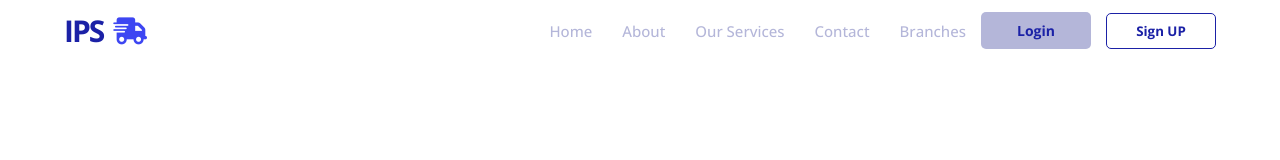
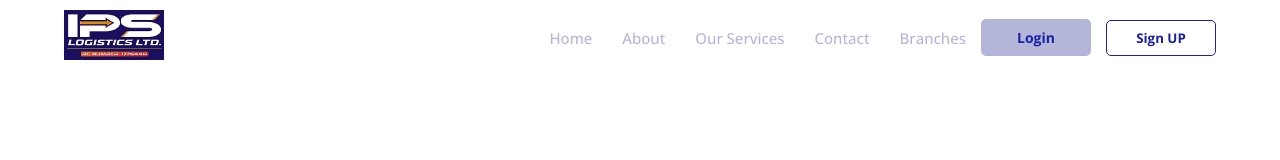
Before and after one commit to rambey-coder/ips-logistics, a React (Create React App) app: page / in a window 1280 px wide. Shown: the top 160 px of the page. Built offline with nearby package versions, Linux system fonts and the light colour scheme.

Commit message:
logo added

```diff
--- a/src/App.css
+++ b/src/App.css
@@ -12,21 +12,12 @@
 }
 
 .logo {
-  display: flex;
-  align-items: center;
-  gap: 10px;
+  width: 20%;
 }
 
-.logo > h1 {
-  color: #1B21A6;
-  font-size: 30px;
-  font-weight: 700;
-  letter-spacing: -2px;
-}
-
-.logo > i {
-  font-size: 27px;
-  color: #3D46F2;
+.logo > img {
+  width: 100px;
+  height: 50px;
 }
 
 .lists {
--- a/src/App.js
+++ b/src/App.js
@@ -7,8 +7,7 @@ function App() {
         <div className="nav-section">
           <div className="nav-container">
           <div className="logo">
-            <h1>IPS</h1>
-            <i className="fa-solid fa-truck-fast"></i>
+            <img src="./assets/logo-png.png" alt="logo" />
           </div>
 
           <div className="lists">
```
Also changed, not shown: public/assets/logo-png.png (added).
